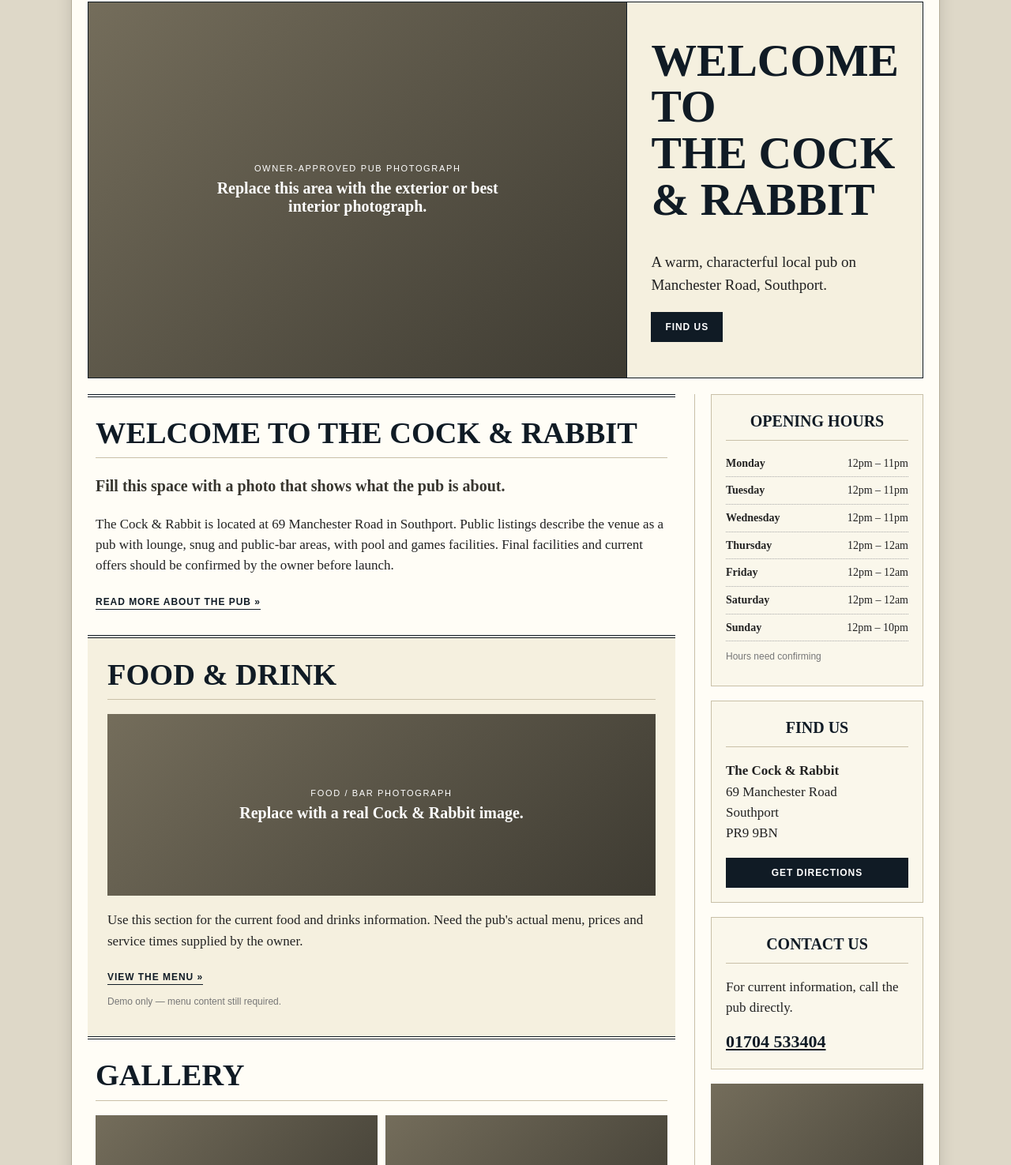
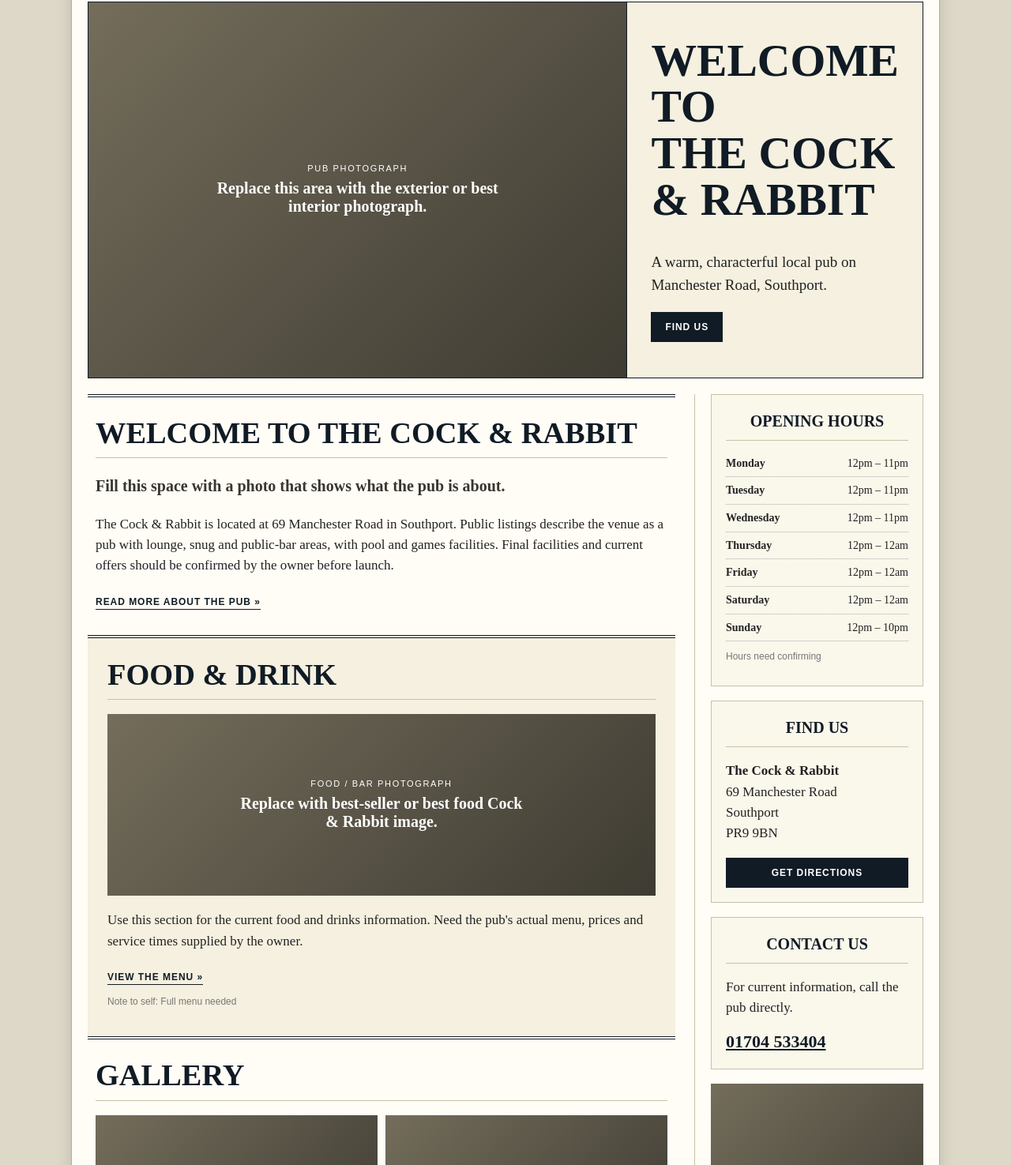
Before and after one commit to JayDesignSites/My-Portfolio2, a plain HTML site: page index.html in a window 1280 px wide. Shown: the part 261-1736 px from the top of the page at 79% size. Drawn offline with Linux system fonts and the light colour scheme.

Commit message:
index.html
What I am going to present

```diff
--- a/index.html
+++ b/index.html
@@ -21,7 +21,7 @@
 
   <main>
     <section class="hero" id="home">
-      <div class="hero-image placeholder"><span>OWNER-APPROVED PUB PHOTOGRAPH</span><strong>Replace this area with the exterior or best interior photograph.</strong></div>
+      <div class="hero-image placeholder"><span>PUB PHOTOGRAPH</span><strong>Replace this area with the exterior or best interior photograph.</strong></div>
       <div class="hero-copy"><h1>WELCOME TO<br>THE COCK &amp; RABBIT</h1><p>A warm, characterful local pub on Manchester Road, Southport.</p><a class="old-button" href="#visit">FIND US</a></div>
     </section>
 
@@ -37,10 +37,10 @@
 
         <section class="feature-box" id="menu">
           <h2>FOOD &amp; DRINK</h2><div class="rule"></div>
-          <div class="feature-image placeholder small"><span>FOOD / BAR PHOTOGRAPH</span><strong>Replace with a real Cock &amp; Rabbit image.</strong></div>
+          <div class="feature-image placeholder small"><span>FOOD / BAR PHOTOGRAPH</span><strong>Replace with best-seller or best food Cock &amp; Rabbit image.</strong></div>
           <p>Use this section for the current food and drinks information. Need the pub's actual menu, prices and service times supplied by the owner.</p>
           <a class="text-button" href="#menu-note">VIEW THE MENU »</a>
-          <p class="demo" id="menu-note">Demo only — menu content still required.</p>
+          <p class="demo" id="menu-note">Note to self: Full menu needed</p>
         </section>
 
         <section class="panel" id="gallery">
```
